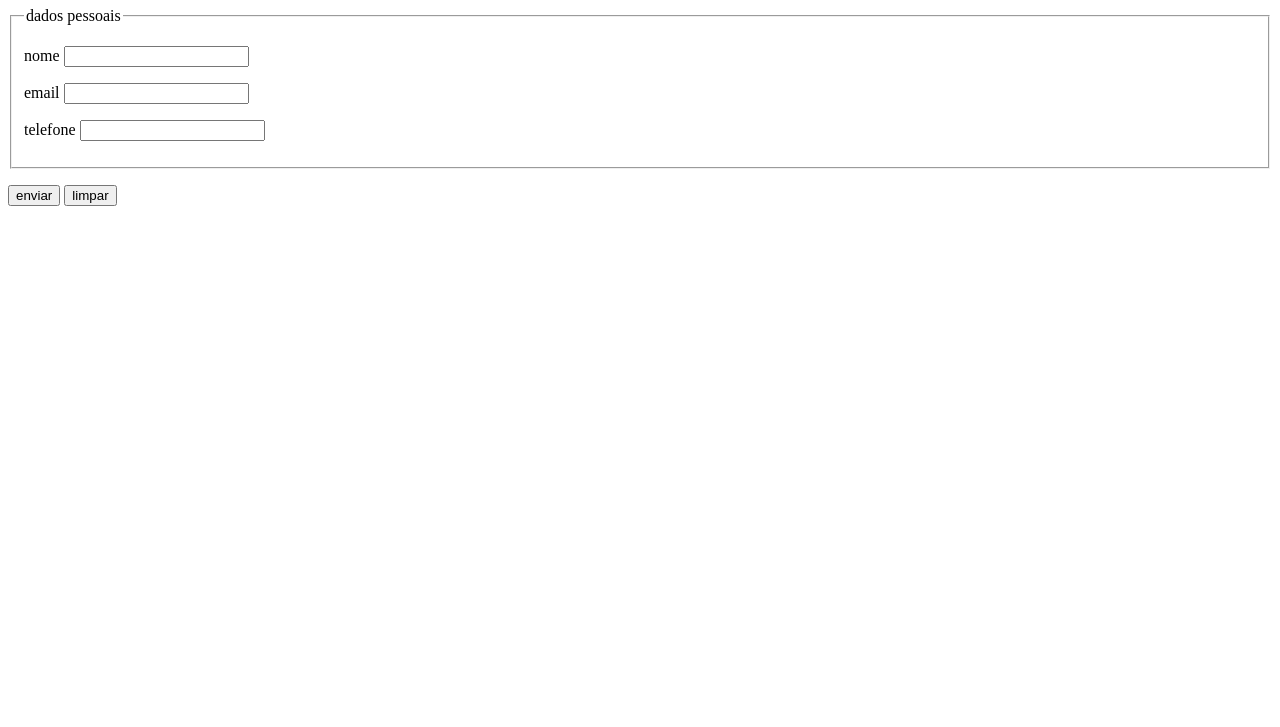
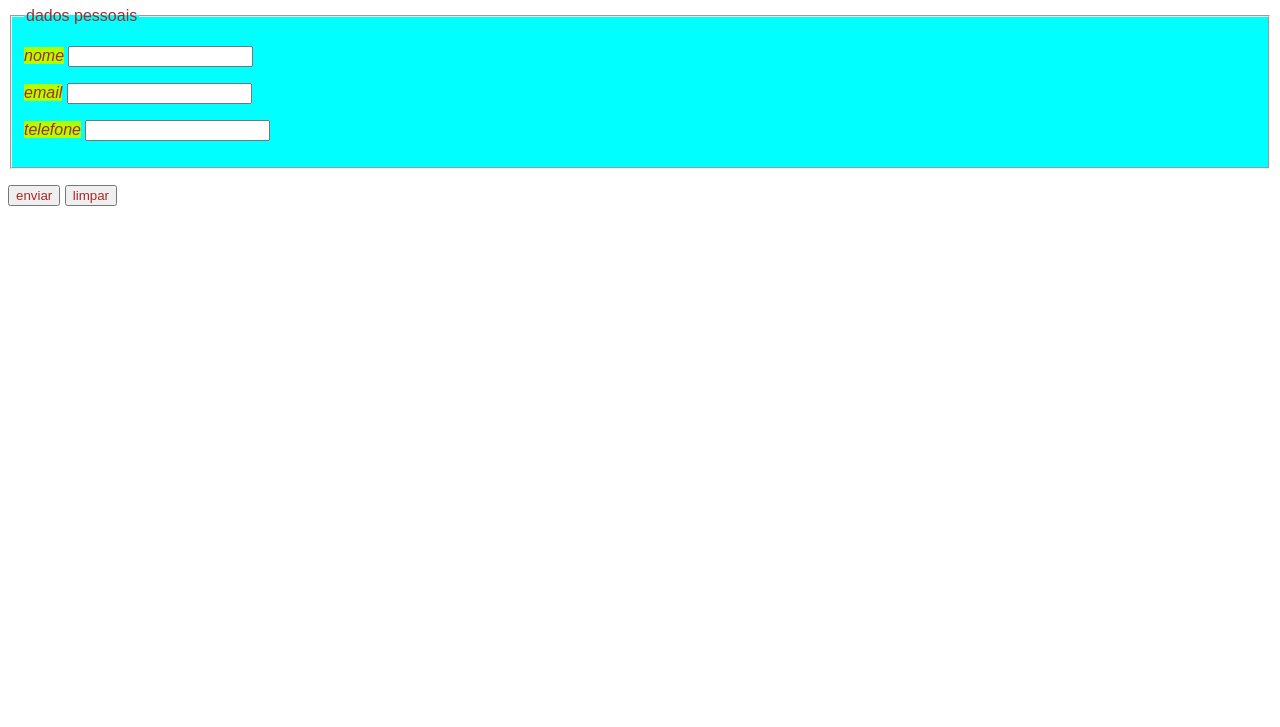
Before and after one commit to Dev-Brunosilva/html-css, a plain HTML site: page execicios/ex.formularios/form004.html in a window 1280 px wide. Shown: the part 73-800 px from the top of the page. Drawn offline with Linux system fonts and the light colour scheme.

Commit message:
atualizei

```diff
--- a/execicios/ex.formularios/form004.html
+++ b/execicios/ex.formularios/form004.html
@@ -4,6 +4,7 @@
     <meta charset="UTF-8">
     <meta http-equiv="X-UA-Compatible" content="IE=edge">
     <meta name="viewport" content="width=device-width, initial-scale=1.0">
+    <link rel="stylesheet" href="style.css">
     <title>fromulario</title>
 </head>
 <body>
@@ -11,6 +12,7 @@
     <form action="cadastro.php" method="get"></form>
     <fieldset>
         <legend>dados pessoais</legend>
+
         <p>
             <label for="inome">nome</label>
             <input type="text" name="nome" id="inome" minlength="5"
--- a/execicios/ex.formularios/style.css
+++ b/execicios/ex.formularios/style.css
@@ -2,16 +2,19 @@
 
 *{
     font-family: Arial, Helvetica, sans-serif;
-   background-color: rgb(60, 255, 0);
-    color: brown;
+      color: brown;
 
 
 
 }
 label{
-    background-color: rgb(255, 72, 0);
-    color: aliceblue;
+    background-color: rgb(179, 255, 0);
 
     font-style: oblique;
 
 }
+fieldset{
+   background-color: aqua;
+
+
+}
```
